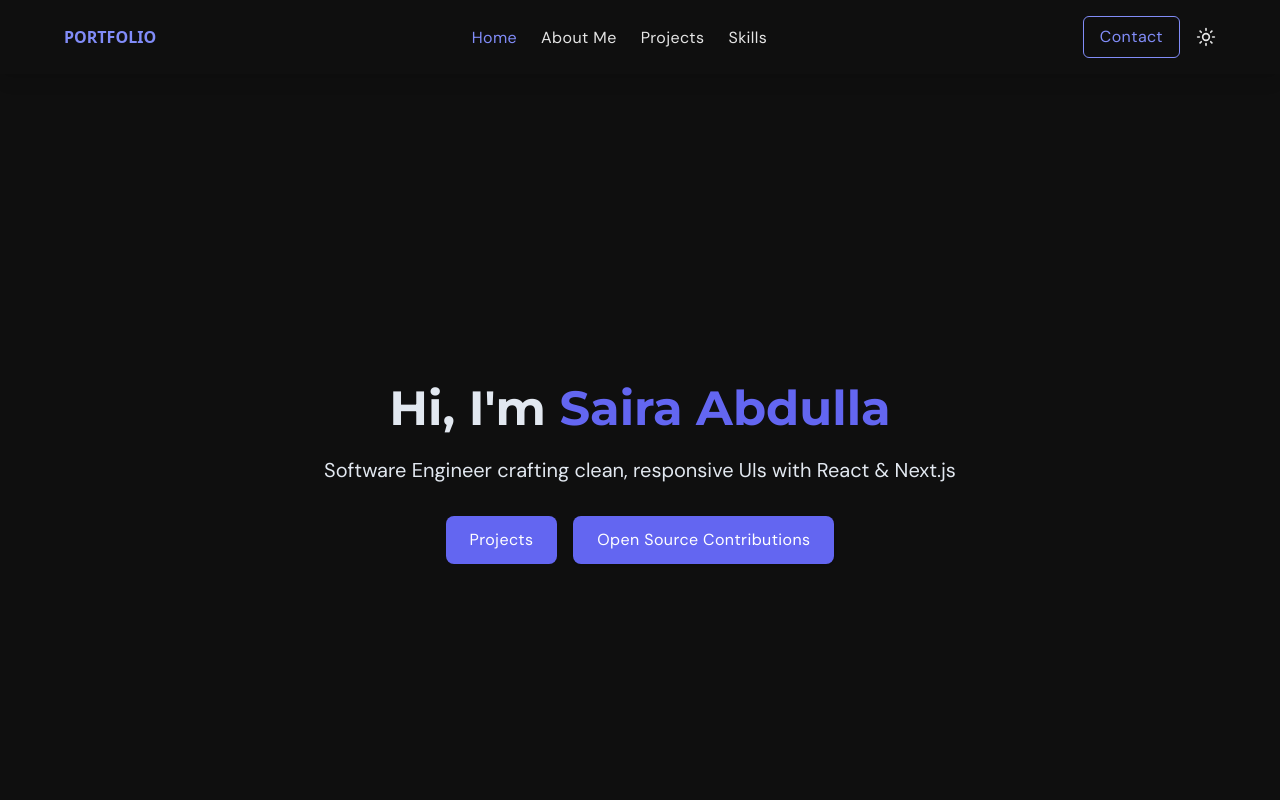
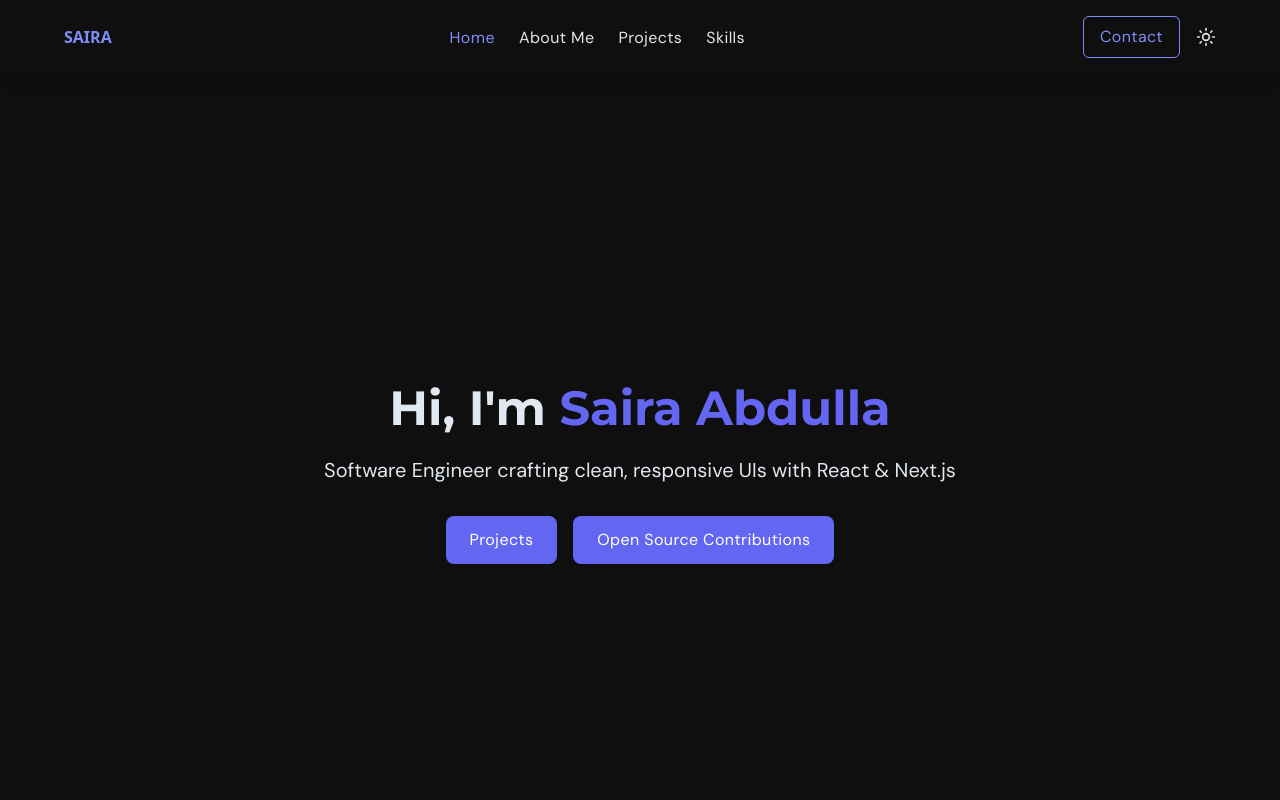
Before and after one commit to saira512dev/ReactPortfolio, a React (Vite) app: page / in a window 1280 px wide. Shown: the top 800 px of the page. Built offline with nearby package versions, Linux system fonts and the light colour scheme.

Commit message:
Replaced "portfolio" with "Saira" in navbar

```diff
--- a/src/components/Navbar.tsx
+++ b/src/components/Navbar.tsx
@@ -37,7 +37,7 @@ const Navbar = ({ isTopOfPage, selectedPage, setSelectedPage }: Props) => {
           whileHover={{ scale: 1.05 }}
           className="hidden md:flex items-center space-x-4 font-bold text-indigo-600 dark:text-indigo-400"
         >
-          PORTFOLIO
+          SAIRA
         </motion.div>
 
         {/* CENTER (Desktop) */}
@@ -92,7 +92,7 @@ const Navbar = ({ isTopOfPage, selectedPage, setSelectedPage }: Props) => {
             whileHover={{ scale: 1.05 }}
             whileTap={{ scale: 0.95 }}
           >
-            PORTFOLIO
+            SAIRA
           </motion.button>
 
           {/* Toggle button on right */}
```
